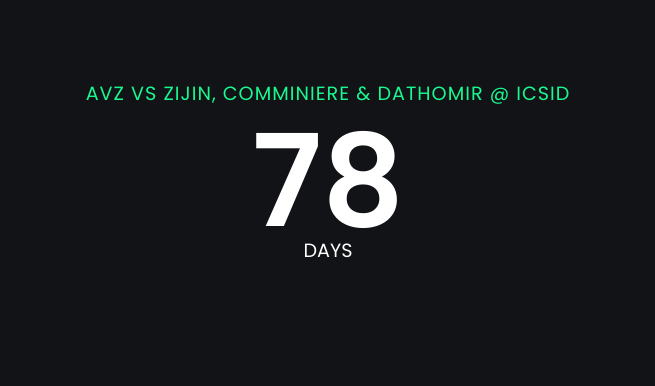
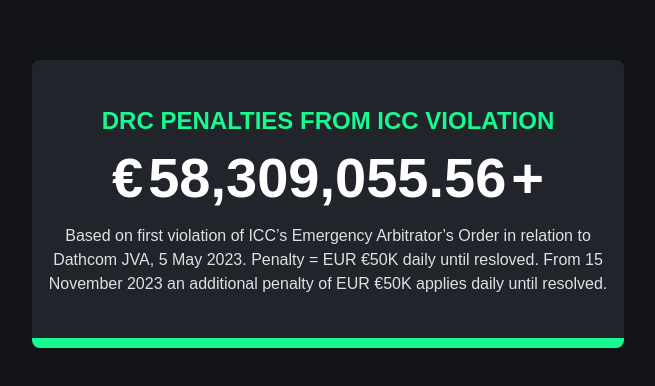
Before and after one commit to Spikerama/ICC_DRC_Penalties_2.0, a plain HTML site: page index.html in a window 1280 px wide. Shown: the part 228-614 px from the top of the page, without its empty margins (312-967 px from the left). Drawn offline with Linux system fonts and the light colour scheme.

Commit message:
Update index.html

```diff
--- a/index.html
+++ b/index.html
@@ -2,84 +2,161 @@
 <html lang="en">
 <head>
   <meta charset="UTF-8">
-    <meta name="viewport" content="width=device-width, initial-scale=1">
-    <title>ICSID Countdown</title>
+  <meta name="viewport" content="width=device-width, initial-scale=1.0">
+  <meta name="description" content="This is my awesome counter!">
+  <meta property="og:title" content="DRC ICC Penalty Calculator 2.0">
+  <meta property="og:description" content="Calculates the amount of penalties the DRC has incurred since the first & 2nd violation of the ICC court ruling">
+  <meta property="og:image" content="https://raw.githubusercontent.com/Spikerama/ICC-Penalties-to-DRC-English/main/ICC%20Logo.png">
+  <meta property="og:url" content="https://spikerama.github.io/ICC-Penalties-to-DRC-English/">
+  <meta property="og:type" content="website">
+  <title>DRC ICC Penalty Calculator</title>
   <style>
-        @import url('https://fonts.googleapis.com/css2?family=Poppins:wght@400;600&display=swap');
-
     * {
+      padding: 0;
       margin: 0;
-            padding: 0;
       box-sizing: border-box;
-            font-family: 'Poppins', Helvetica, sans-serif;
+      font-family: "Poppins", sans-serif;
     }
-
     body {
       background-color: #121317;
-            color: #ffffff;
+    }
+    .wrapper {
+      position: absolute;
+      width: 80vw;
+      transform: translate(-50%, -50%);
+      top: 50%;
+      left: 50%;
+      display: flex;
+      justify-content: space-around;
+      gap: 10px;
+      height: 100vh;
+      overflow: hidden;
+    }
+    .container {
+      width: 74vmin;
+      height: 36vmin;
       display: flex;
       flex-direction: column;
-            justify-content: center;
-            align-items: center;
-            height: 100vh;
+      justify-content: space-around;
+      padding: 2em 0;
+      position: relative;
+      font-size: 16px;
+      border-radius: 0.5em;
+      background-color: #21242b;
+      border-bottom: 10px solid #18f98f;
+      margin-top: calc((100vh - 28vmin) / 2);
+    }
+    i {
+      color: #18f98f;
+      font-size: 50em;
       text-align: center;
     }
-
-        .countdown-container {
+    .counter {
       display: flex;
       flex-direction: column;
+      align-items: center;
       justify-content: center;
+      font-weight: bold;
+      color: #ffffff;
+      font-size: 3.5em;
+    }
+    .counter-value {
+      display: flex;
       align-items: center;
     }
-
-        .title {
-            font-size: 1.2rem;
+    .counter-value span:not(:last-child) {
+      margin-right: 5px;
+    }
+    span#first-line-text {
+      color: #18f98f;
+      display: grid;
+      place-items: center;
+      font-weight: 700;
+      font-size: 1.5em;
+    }
+    span.text {
+      color: #e0e0e0;
+      font-size: 1em;
+      text-align: center;
+      padding: 0.3em 0;
       font-weight: 400;
-            text-transform: uppercase;
-            letter-spacing: 1px;
-            color: #18f98f;
-            margin-bottom: 10px;
+      line-height: 1.5;
     }
-
-        .days-number {
-            font-size: 8rem;
-            font-weight: 600;
-            line-height: 1;
-            color: #ffffff;
+    @media screen and (max-width: 1024px) {
+      .wrapper {
+        width: 85vw;
       }
-
-        .days-label {
-            font-size: 1.2rem;
-            font-weight: 400;
-            color: #ffffff;
-            margin-top: -10px;
+      .container {
+        width: 50vw;
+        font-size: 12px;
       }
-
+    }
+    @media screen and (max-width: 768px) {
+      .wrapper {
+        width: 100%;
+        flex-wrap: wrap;
+        gap: 30px;
+        height: auto;
+      }
+      .container {
+        width: 100%;
+        height: auto;
+        font-size: 14px;
+      }
+      i {
+        font-size: 40em;
+      }
+      .counter {
+        font-size: 2em;
+      }
+    }
   </style>
 </head>
 <body>
+  <div class="wrapper">
+    <div class="container">
+      <i class="fas fa-dollar-sign"></i>
+      <span id="first-line-text">DRC PENALTIES FROM ICC VIOLATION </span>
+      <div class="counter">
+        <div class="counter-value">
+          <span>€</span><span id="count">0</span><span>+</span>
+        </div>
+      </div>
+      <span class="text">Based on first violation of ICC’s Emergency Arbitrator’s Order in relation to Dathcom JVA, 5 May 2023. Penalty = EUR €50K daily until resloved. From 15 November 2023 an additional penalty of EUR €50K applies daily until resolved.
+      </span>
 
-    <div class="countdown-container">
-        <div class="title">AVZ vs ZIJIN, COMMINIERE & DATHOMIR @ ICSID</div>
-        <div class="days-number" id="days-counter">0</div>
-        <div class="days-label">DAYS</div>
-    </div>
 
       <script>
-        const countdownDate = new Date("2025-06-02T00:00:00").getTime();
-        const daysElem = document.getElementById("days-counter");
+        // set start date as April 11, 2023 for the first penalty
+        const startDate1 = new Date("May 5, 2023 00:00:00");
+        // set start date as November 15, 2023 for the second penalty
+        const startDate2 = new Date("November 15, 2023 00:00:00");
 
-        function updateCountdown() {
-            const now = new Date().getTime();
-            const distance = countdownDate - now;
-            const days = Math.max(0, Math.floor(distance / (1000 * 60 * 60 * 24)));
+        // set the amount to accrue per day for each penalty in EUR
+        const amountPerDay1 = 50000; // First penalty
+        const amountPerDay2 = 50000; // Second penalty
 
-            daysElem.textContent = days;
+        function updateCounter() {
+          // get the current date
+          const currentDate = new Date();
+
+          // calculate the number of seconds elapsed for each penalty
+          const elapsedSeconds1 = Math.floor((currentDate - startDate1) / 1000);
+          const elapsedSeconds2 = Math.floor((currentDate - startDate2) / 1000);
+
+          // calculate the total amount accrued for each penalty
+          const totalAmount1 = elapsedSeconds1 * amountPerDay1 / (60 * 60 * 24);
+          const totalAmount2 = elapsedSeconds2 * amountPerDay2 / (60 * 60 * 24);
+
+          // update the counter value based on the sum of both penalties
+          const countElement = document.getElementById("count");
+          countElement.textContent = (totalAmount1 + totalAmount2).toLocaleString(undefined, {minimumFractionDigits: 2, maximumFractionDigits: 2});
         }
 
-        updateCountdown();
-        setInterval(updateCountdown, 1000);
+        // update the counter every second
+        setInterval(updateCounter, 1000);
       </script>
-
+    </div>
+  </div>
 </body>
 </html>
```
Lines whose indentation alone changed are shown as unchanged.
